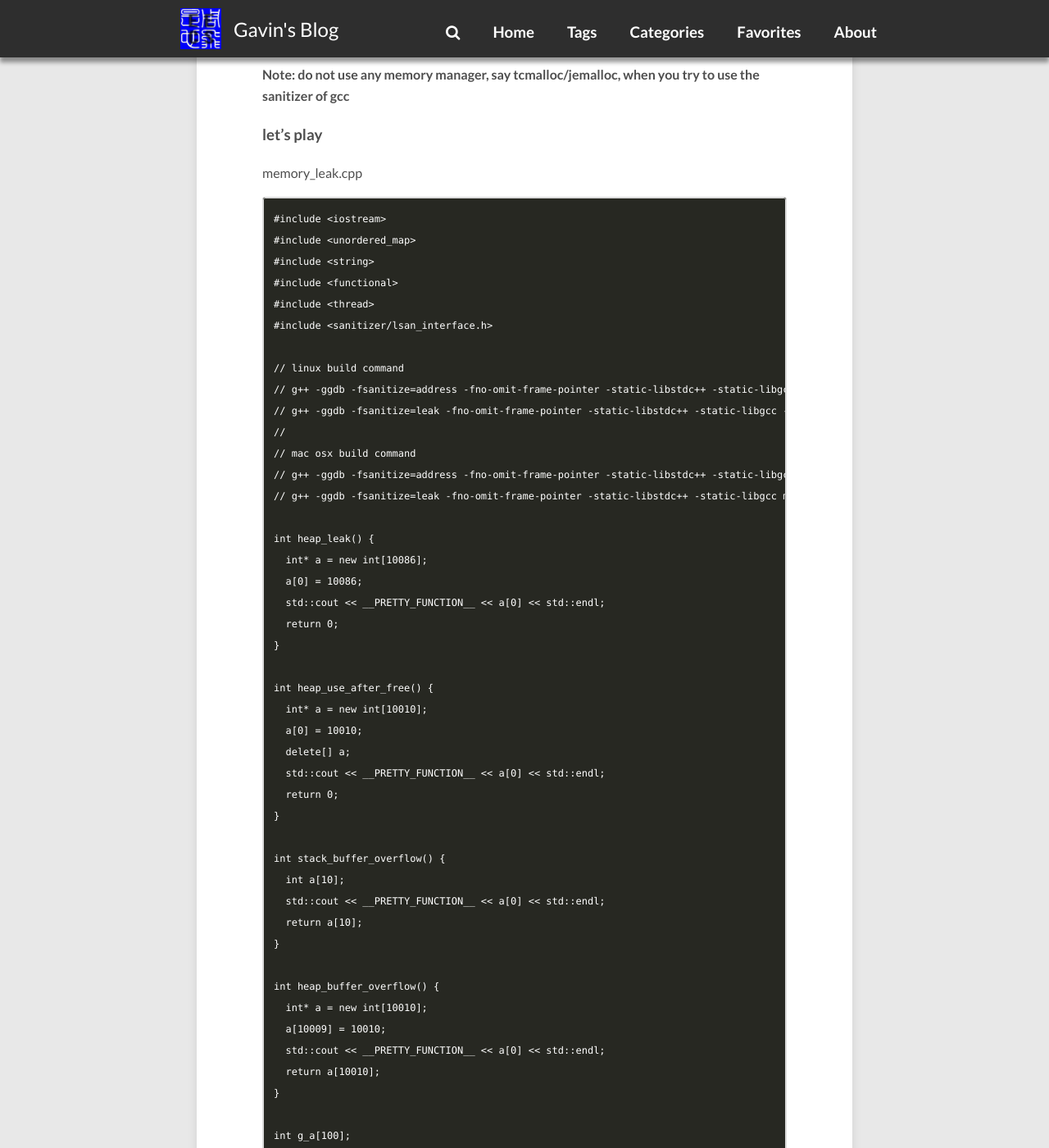
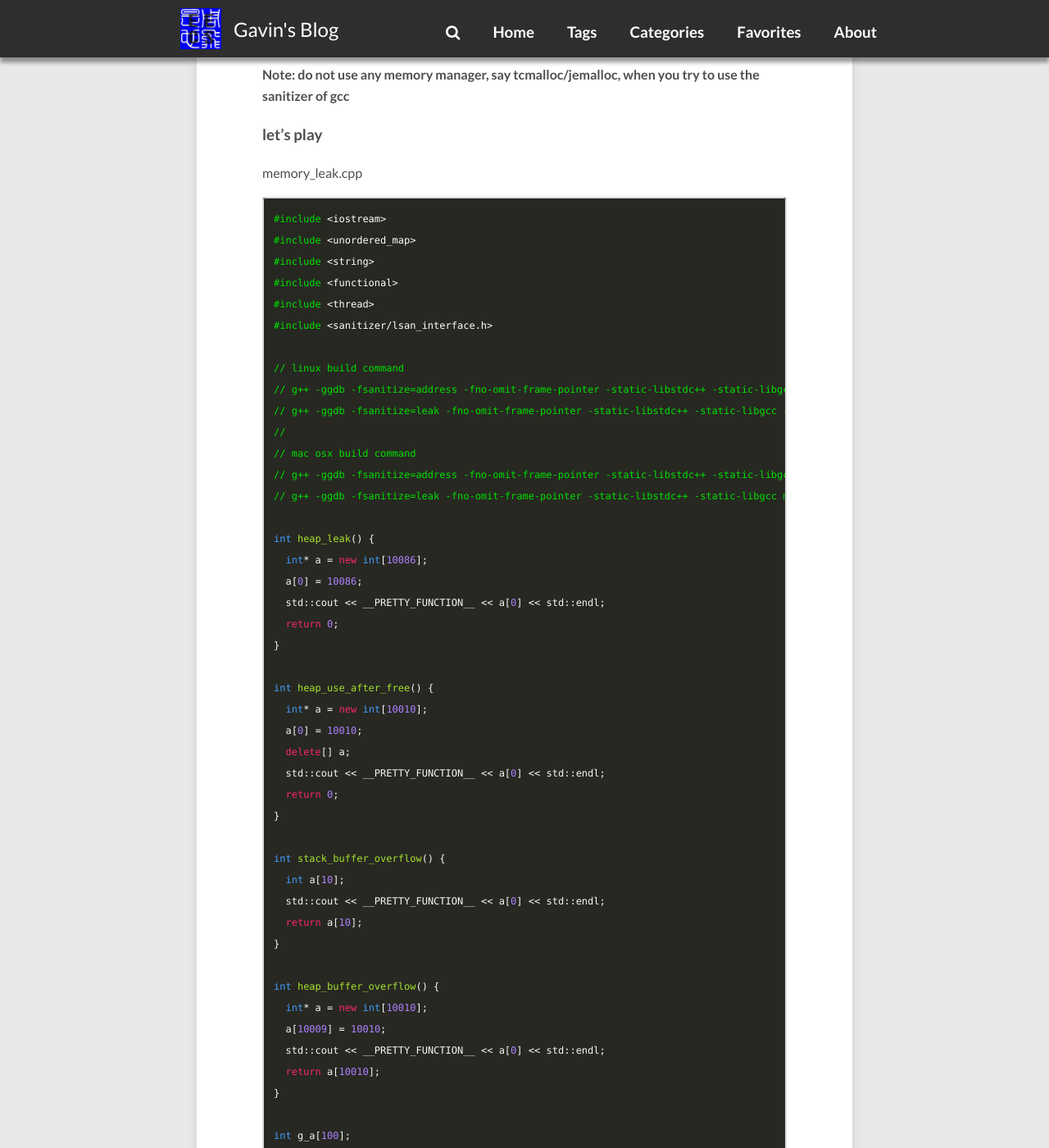
Before and after one commit to gavinchou/gavinchou.github.io, a Jekyll site: the page built from _posts/2018-12-13-gcc-address-sanitizer.md, in a window 1280 px wide and 1400 px high, scrolled down 1508 px. Shown: the whole window at 82% size. Built offline with Jekyll 4.4.1, drawn with Linux system fonts in a browser that asks for light colours; comment, search, counter and statistics services are not loaded; some of the changed text lies outside the part shown.

Commit message:
Add syntax for gcc adress sanitizer

````diff
--- a/_posts/2018-12-13-gcc-address-sanitizer.md
+++ b/_posts/2018-12-13-gcc-address-sanitizer.md
@@ -23,7 +23,7 @@ instrumentation increases processing time by about 73% and memory usage by 340%.
 For gcc or clang, the newer version the better, build with the following options
 to enable address/leak sanitizer.
 
-```
+```text
 // linux build, it does not work on mac osx
 -ggdb -fsanitize=address -fno-omit-frame-pointer -static-libstdc++ -static-libasan -lrt
 // or
@@ -53,7 +53,7 @@ use the sanitizer of gcc**
 
 memory_leak.cpp
 
-```
+```c++
 #include <iostream>
 #include <unordered_map>
 #include <string>
@@ -153,7 +153,7 @@ int main(int argc, char** argv) {
 
 build, which will output the default executable `a.out`
 
-```
+```shell
 g++ -ggdb -fsanitize=address -fno-omit-frame-pointer -static-libstdc++ -static-libasan -lrt memory_leak.cpp
 ```
 
@@ -161,7 +161,7 @@ Report example:
 
 `-fsanitize=address`, linux `./a.out heap_leak`.
 
-```
+```text
 =================================================================
 ==15572==ERROR: LeakSanitizer: detected memory leaks
 
@@ -178,7 +178,7 @@ SUMMARY: AddressSanitizer: 40344 byte(s) leaked in 1 allocation(s).
 
 `-fsanitize=address`, linux `./a.out global_buffer_overflow`
 
-```
+```text
 =================================================================
 ==360==ERROR: AddressSanitizer: global-buffer-overflow on address 0x000001485b90 at pc 0x000000511091 bp 0x7fff0257e2d0 sp 0x7fff0257e2c8
 READ of size 4 at 0x000001485b90 thread T0
@@ -237,7 +237,7 @@ accurately, that is to say the above program may detect and report all kinds of
 For `-fsanitize=leak`, it only detects the heap memory leak, say, memory `new`ed
 but not `delete`d or access the heap memory out of range.
 
-```
+```shell
 ./a.out heap_leak
 ./a.out heap_buffer_overflow
 ```
@@ -246,7 +246,7 @@ and, the report does not distinguish that it is leak or overflow, it just says
 "detected memory leaks". I personally suppose, **need proof**, this may save
 more resource for detecting leaks than `-fsanitizer=address`.
 
-```
+```shell
 =================================================================
 ==11129==ERROR: LeakSanitizer: detected memory leaks
 
@@ -268,7 +268,7 @@ When `-fsanitize=address` turned on, some stubs, such as leak report, may be
 inserted in the output assembly code, here is a snippet of code.
 
 c++ code
-```
+```c++
 int g_a[100];
 int global_buffer_overflow() {
   std::cout << __PRETTY_FUNCTION__ << g_a[0] << std::endl;
@@ -277,7 +277,7 @@ int global_buffer_overflow() {
 ```
 
 assembly code with `-fsanitize` turned on
-```
+```asm
 global_buffer_overflow():
         push    rbp
         mov     rbp, rsp
````
